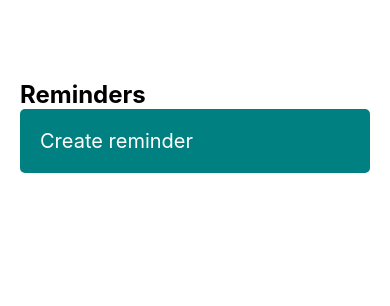
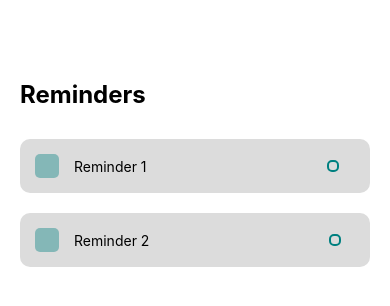
Before and after one commit to Nur-betul/medapp, a React Native app: screen / in a window 390 px wide. Shown: the top 306 px of the page. Built offline with nearby package versions, Linux system fonts and the light colour scheme.

Commit message:
import Reminder

```diff
--- a/App.js
+++ b/App.js
@@ -1,5 +1,6 @@
 import React from 'react';
 import { StyleSheet, Text, TouchableOpacity, View } from 'react-native';
+import Reminder from './components/Reminder';
 
 export default function App() {
   return (
@@ -9,13 +10,15 @@ export default function App() {
           Reminders
         </Text>
 
-        <TouchableOpacity
+        {/* <TouchableOpacity
           onPress={() => alert('Reminder created')} style={styles.button}>
             <Text style={styles.buttonText}>Create reminder</Text>
-        </TouchableOpacity>
+        </TouchableOpacity> */}
 
         <View style={styles.reminders}>
           {/* This is where reminders list will go. */}
+          <Reminder text={'Reminder 1'}/>
+          <Reminder text={'Reminder 2'}/>
           {/* Users will be able to see when they will be reminded too. */}
         </View>
 
@@ -46,4 +49,7 @@ const styles = StyleSheet.create({
     fontSize: 20,
     color: '#fff',
   },
+  reminders: {
+    marginTop: 30,
+  }
 });
```
